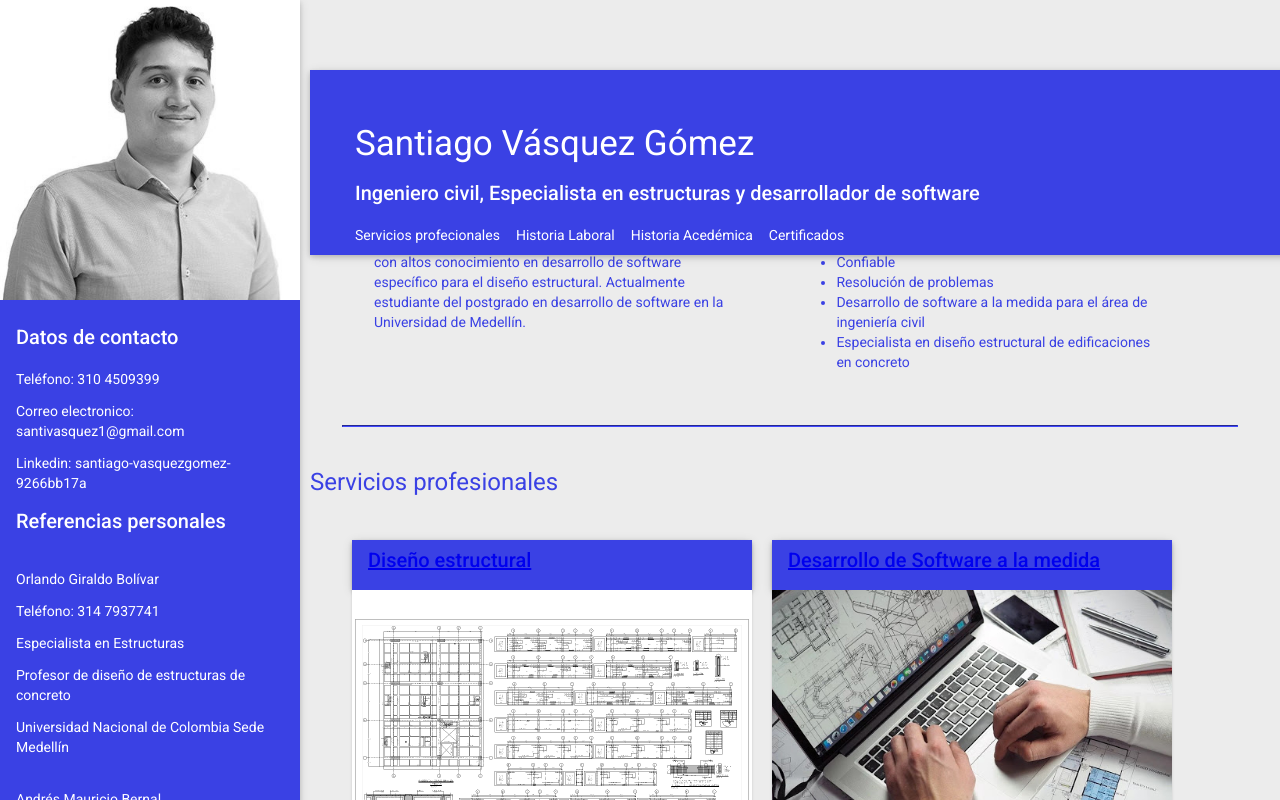
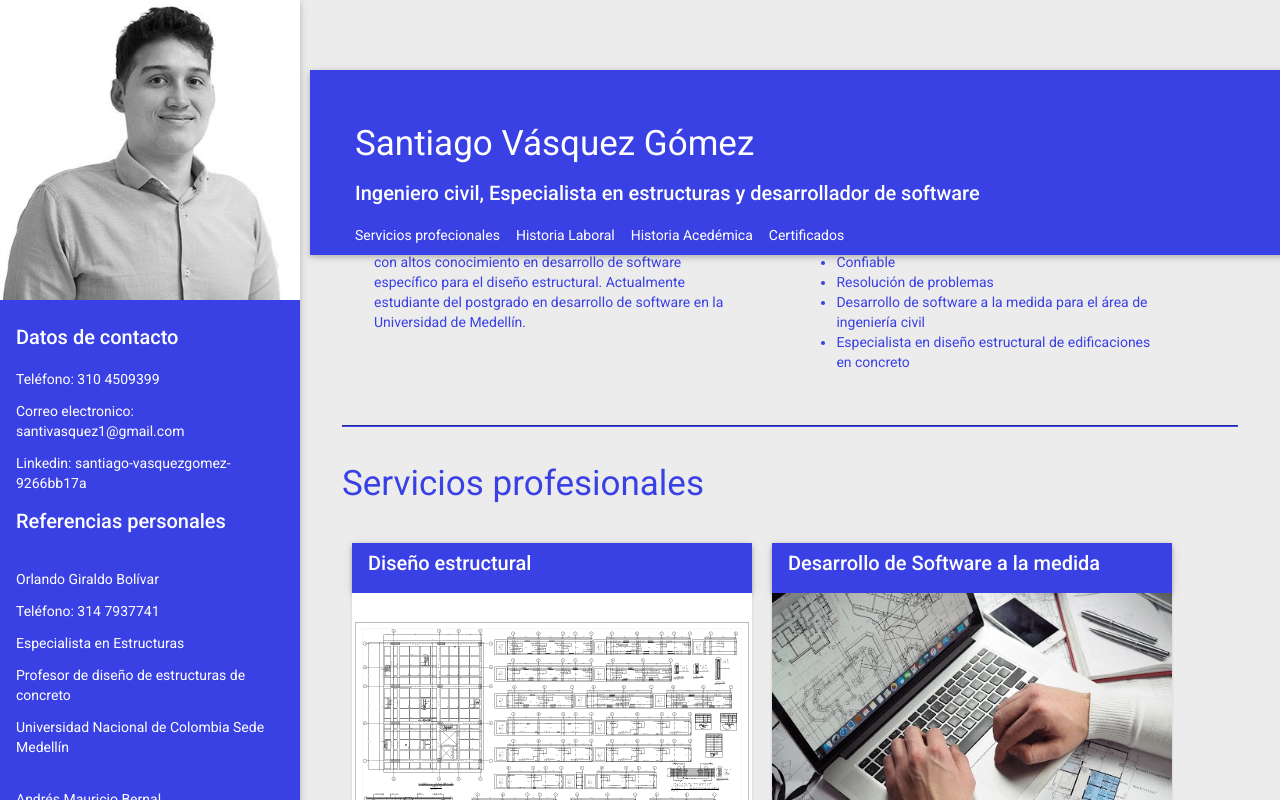
Before and after one commit to santiagovasquez1/PaginaWebPersonal, an Angular app: page / in a window 1280 px wide. Shown: the top 800 px of the page. Built offline with nearby package versions, Linux system fonts and the light colour scheme.

Commit message:
Correccion header

```diff
--- a/src/app/Component/servicios-prof/servicios-prof.component.html
+++ b/src/app/Component/servicios-prof/servicios-prof.component.html
@@ -1,6 +1,6 @@
 <mat-card class="servicio-card">
     <mat-card-header>
-        <mat-card-title class="card-title"><a href=#>{{servicioProf.tipoServ}}</a></mat-card-title>
+        <mat-card-title class="card-title">{{servicioProf.tipoServ}}</mat-card-title>
     </mat-card-header>
     <img [src]="servicioProf.urlServicio" alt={{servicioProf.tipoServ}}>
     <mat-card-content>
--- a/src/styles.css
+++ b/src/styles.css
@@ -87,6 +87,13 @@ mat-card {
     flex-direction: column; */
 }
 
+.historiaContainer h1{
+    padding-left: 2rem;
+    padding-right: 2rem;
+    font-size: 2.5em;
+    line-height: 1em;
+}
+
 .header {
     margin-top: -30px;
     position: fixed;
```
